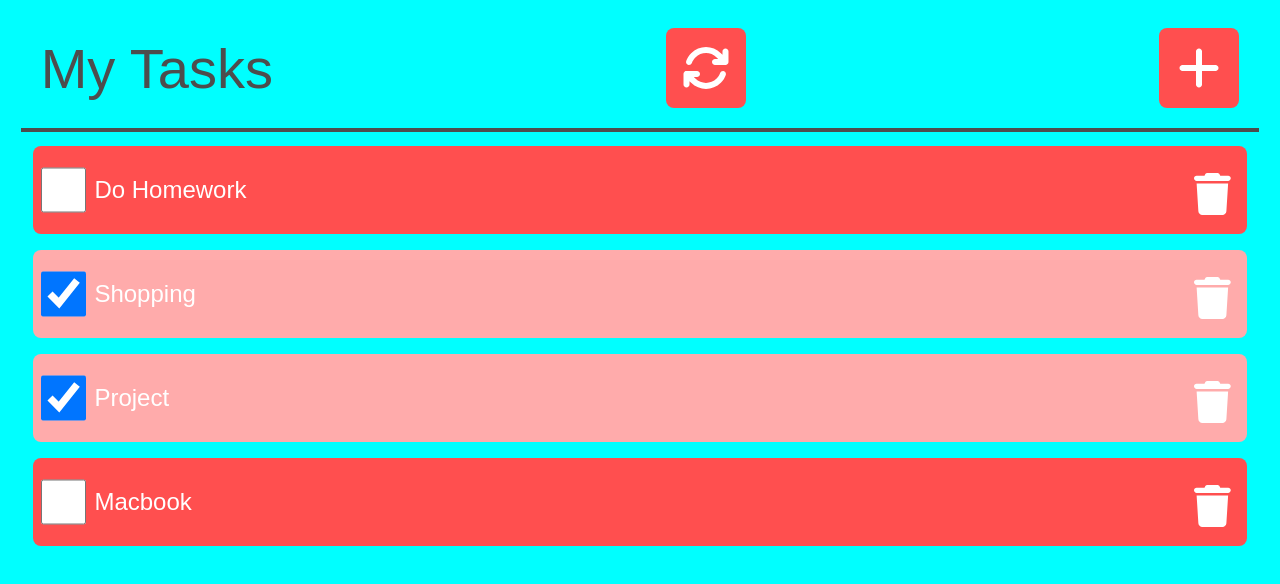
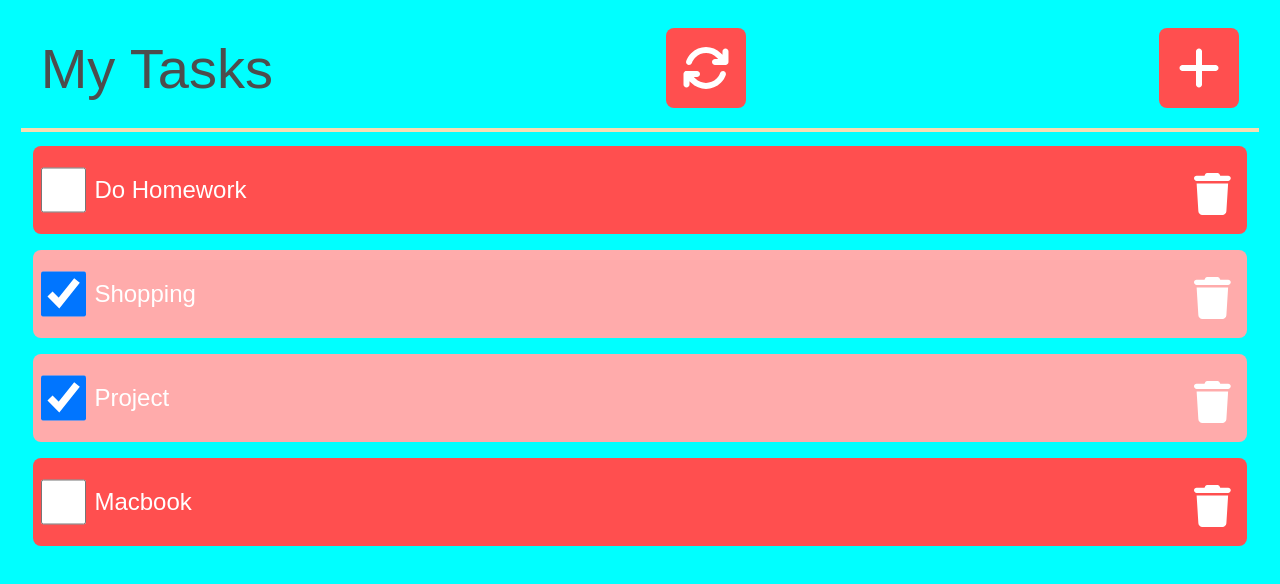
Before and after one commit to ErdemAtila/React-Basic-Todolist-ver.Beta, a React (Vite) app: page / in a window 1280 px wide. Shown: the top 584 px of the page. Built offline with nearby package versions, Linux system fonts and the light colour scheme.

Commit message:
changing border color of header

```diff
--- a/src/App.css
+++ b/src/App.css
@@ -98,11 +98,10 @@ body {
 .header {
   height: 120px;
   margin-bottom: 6px;
-  border-bottom: 4px solid #4D4D4D;
+  border-bottom: 4px solid wheat;
   width: 98%;
   align-self: center;
   display: flex;
-  flex-direction: row;
 }
 
 .header-title {
```
